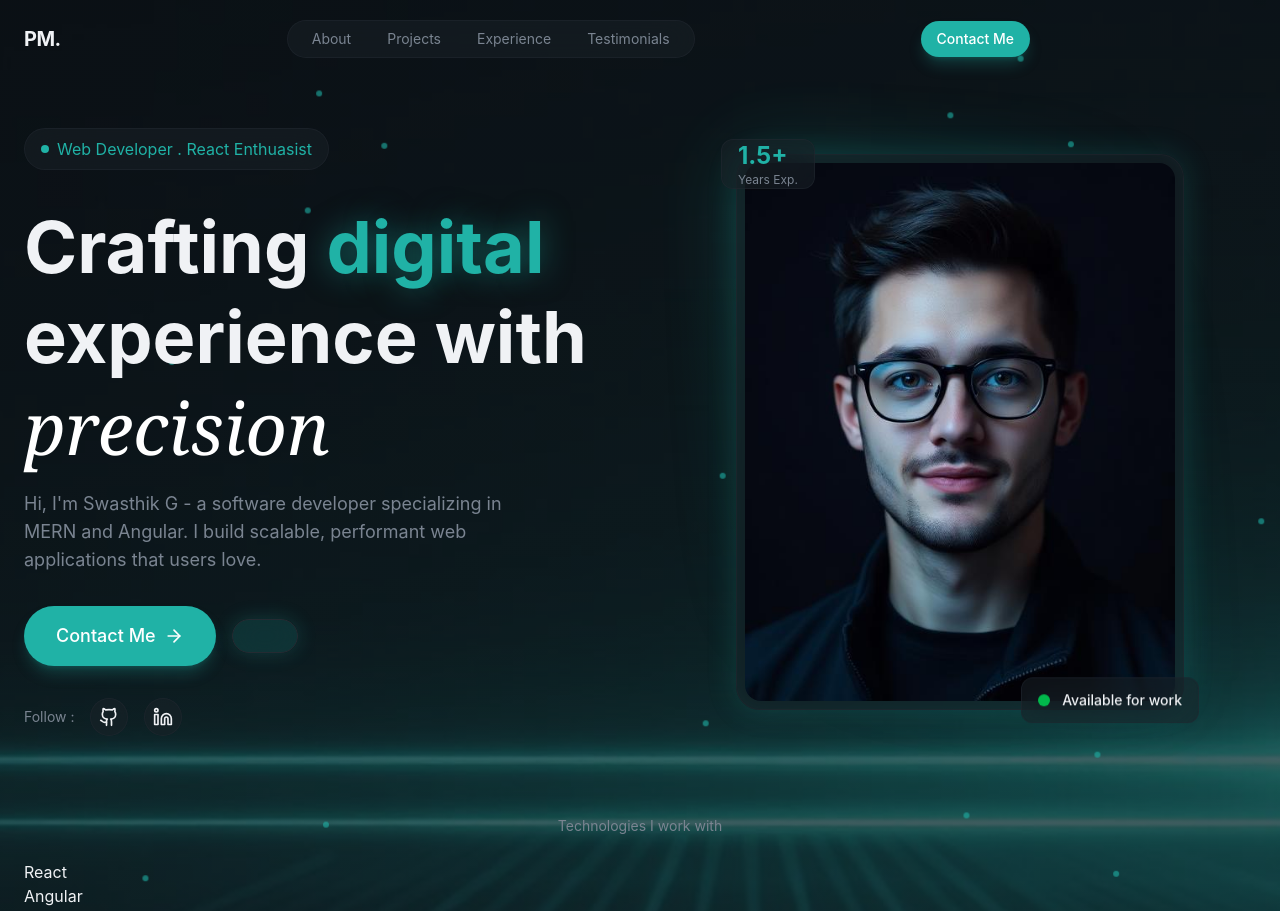
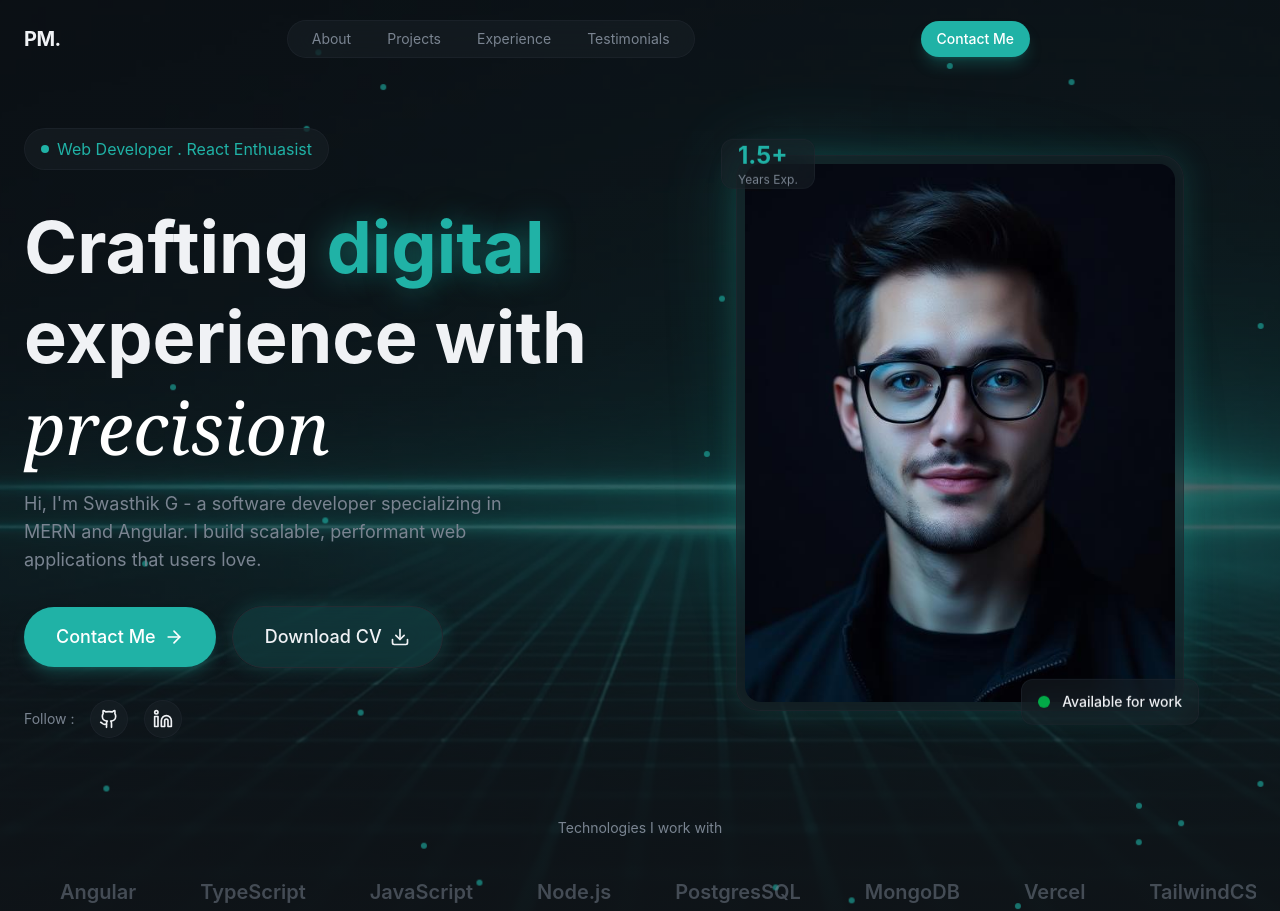
Before and after one commit to swasthikg73/SwasthikG-Portfolio, a React (Vite) app: page / in a window 1280 px wide. Shown: the top 911 px of the page. Built offline with nearby package versions, Linux system fonts and the light colour scheme.

Commit message:
Hero section completed

```diff
--- a/src/sections/Hero.jsx
+++ b/src/sections/Hero.jsx
@@ -1,5 +1,11 @@
 import Button from "@/components/Button.jsx";
-import { ArrowRight, Github, Linkedin } from "lucide-react";
+import {
+  ArrowRight,
+  ChevronDown,
+  Download,
+  Github,
+  Linkedin,
+} from "lucide-react";
 import AnimatedBorderButton from "@/components/animatedBorderButton.jsx";
 import { Link } from "react-router-dom";
 
@@ -7,17 +13,17 @@ const Hero = () => {
   const skills = [
     "React",
     "Angular",
-    "Type Script",
-    "Java Script",
+    "TypeScript",
+    "JavaScript",
     "Node.js",
     "PostgresSQL",
     "MongoDB",
     "Vercel",
-    "Tailwind CSS",
+    "TailwindCSS",
     "Bootstrap",
     "Prisma",
     "Git",
-    "Github Actions",
+    "GithubActions",
   ];
   return (
     <section className=" relative min-h-screen overflow-hidden flex items-center">
@@ -29,7 +35,7 @@ const Hero = () => {
           className="w-full h-full object-cover opacity-40"
         />
       </div>
-      <div className="absolute inset-0 bg-gradient-to-b from-background/20 via-background/20 to-background" />
+      <div className="absolute inset-0 bg-linear-to-b from-background/20 via-background/20 to-background" />
 
       {/* Green Dots */}
       <div className="absolute inset-0 overflow-hidden pointer-events-none">
@@ -84,7 +90,11 @@ const Hero = () => {
                 Contact Me
                 <ArrowRight className="w-5 h-5" />
               </Button>
-              <AnimatedBorderButton />
+
+              <AnimatedBorderButton>
+                Download CV
+                <Download className="w-5 h-5" />
+              </AnimatedBorderButton>
             </div>
 
             {/* Social Links */}
@@ -131,7 +141,7 @@ const Hero = () => {
 
                 {/* Stats Badge */}
 
-                <div className="absolute -top-4 -left-4 glass rounded-xl px-4">
+                <div className="absolute -top-4 -left-4 glass rounded-xl px-4 animate-float">
                   <div className="text-2xl font-bold text-primary">1.5+</div>
                   <div className="text-xs text-muted-foreground">
                     Years Exp.
@@ -149,16 +159,29 @@ const Hero = () => {
             Technologies I work with
           </p>
           <div className="relative overflow-hidden">
-            <div>
+            <div className="flex animate-marquee">
               {[...skills, ...skills].map((skills, index) => (
-                <div key={index}>
-                  <span>{skills}</span>
+                <div key={index} className="shrink-0 px-8 py-4">
+                  <span className="text-xl font-semibold text-muted-foreground/50 hover:text-muted-foreground transition-colors">
+                    {skills}
+                  </span>
                 </div>
               ))}
             </div>
           </div>
         </div>
       </div>
+
+      {/* Scroll Button  */}
+
+      <div className="absolute bottom-8 left-1/2 -translate-x-1/2 animate-fade-in animation-delay-600 z-99">
+        <Link
+          to="#about"
+          className="flex flex-col items-center gap-2 text-muted-foreground hover:text-primary transition-colors cursor-pointer">
+          <span className="uppercase text-xs tracking-wide">Scroll</span>
+          <ChevronDown className="w-6 h-6 animate-bounce" />
+        </Link>
+      </div>
     </section>
   );
 };
```
